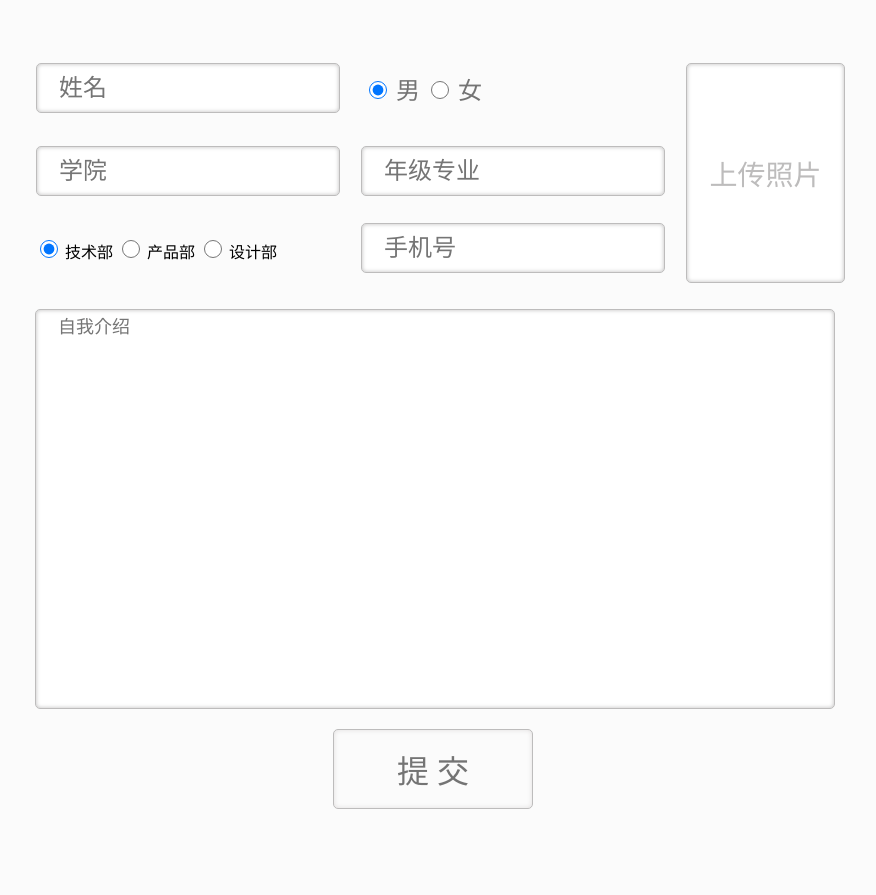
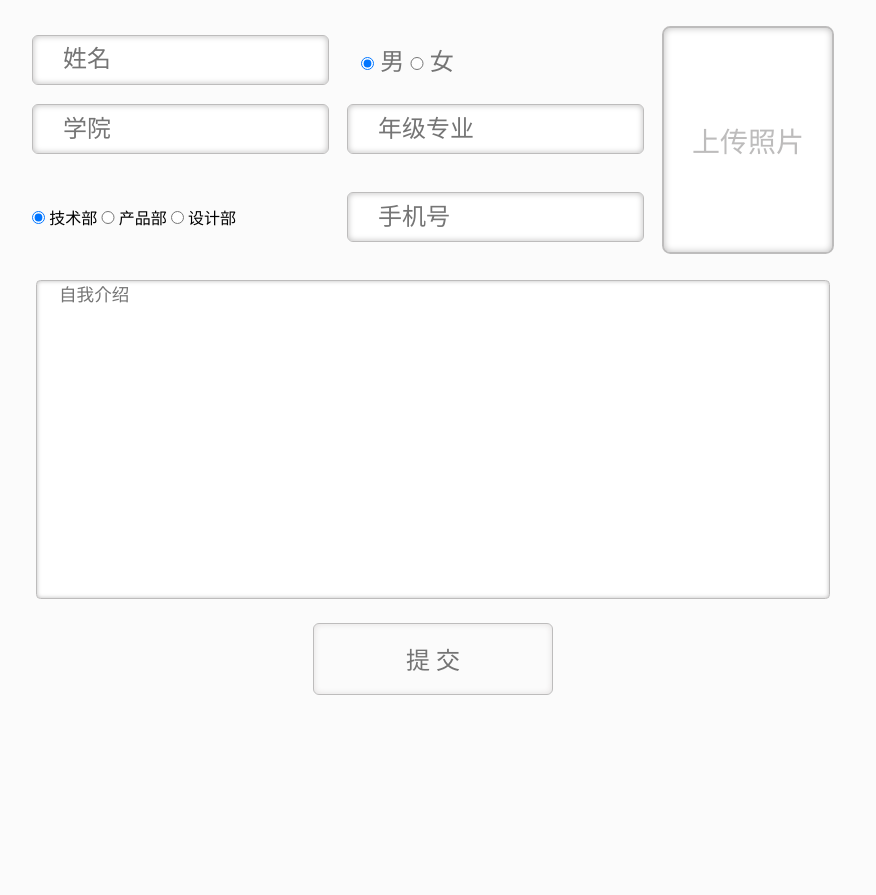
Before and after one commit to betta-cyber/reg, a CodeIgniter app: page / in a window 1280 px wide. Shown: the whole page, without its empty margins (207-1083 px from the left). After the commit the page ends 695 px from the top, so only its background shows below. Run offline with CodeIgniter, Linux system fonts and the light colour scheme.

Commit message:
css change

```diff
--- a/application/config/database.php
+++ b/application/config/database.php
@@ -1,8 +1,7 @@
 <?php  if ( ! defined('BASEPATH')) exit('No direct script access allowed');
 /*
-|--------------------------------------------------------------------
-
-TABASE CONNECTIVITY SETTINGS
+| -------------------------------------------------------------------
+| DATABASE CONNECTIVITY SETTINGS
 | -------------------------------------------------------------------
 | This file will contain the settings needed to access your database.
 |
@@ -45,10 +44,11 @@ TABASE CONNECTIVITY SETTINGS
 | The $active_record variables lets you determine whether or not to load
 | the active record class
 */
+
 $active_group = 'default';
 $active_record = TRUE;
 
-$db['default']['hostname'] = '202.114.177.31';
+$db['default']['hostname'] = 'localhost';
 $db['default']['username'] = 'root';
 $db['default']['password'] = 'root';
 $db['default']['database'] = 'reg';
@@ -63,5 +63,7 @@ $db['default']['dbcollat'] = 'utf8_general_ci';
 $db['default']['swap_pre'] = '';
 $db['default']['autoinit'] = TRUE;
 $db['default']['stricton'] = FALSE;
+
+
 /* End of file database.php */
 /* Location: ./application/config/database.php */
--- a/application/views/reg.php
+++ b/application/views/reg.php
@@ -1,11 +1,87 @@
 <!DOCTYPE html PUBLIC "-//W3C//DTD XHTML 1.0 Transitional//EN" "http://www.w3.org/TR/xhtml1/DTD/xhtml1-transitional.dtd">
 <html xmlns="http://www.w3.org/1999/xhtml">
 <head>
+<meta name="viewport" content="width=device-width, initial-scale=1">
 <meta http-equiv="Content-Type" content="text/html; charset=utf-8" />
 <meta name="viewport" content="width=device-width, initial-scale=1">
 <base href="<?php  echo base_url();?>"/>
 <script type="text/javascript" src="static/js/jquery.min.js"></script>
 <link href="static/css/reg.css" type="text/css" rel="stylesheet" />
+
+<title>Hgdonline报名</title>
+</head>
+
+<body>
+<div class="main container" >
+  <div class="content" id="content">
+    <form action="reg/post" method="post" enctype="multipart/form-data">
+	  <table  class="table">
+	    <tr >
+		  <td>
+			<input id="name_1" class="input_1" type="text" name="username" placeholder="姓名"  />
+		  </td><!--name voer-->
+		  <td class="input_2">
+			  <label><input class="radio_1" type="radio" name="sex" value="男" checked="checked" />    男</label>
+		      <label><input class="radio_1" type="radio" name="sex" value="女"  />    女</label>
+		  </td> <!--sex voer-->
+		   <td  rowspan="3" class="pic">
+		  			<div  class="upload">
+		  				<input type="text" class="upload_1" name="txt" value="上传照片"/>
+		  				<input type="file" id="img_upload" name="userfile"/>
+		  				<div id="box" style="position: absolute; margin: -227px 0 0 0;"></div>
+		  			</div>
+		  </td> <!--picture voer-->
+		</tr>
+
+		<!-- <tr >
+		 <td id="namere"  class="rege1"> 请输入二到四个字的姓名</td>
+		</tr> -->
+
+
+	    <tr>
+		  <td class="range1">
+			<input id="department_1" class="input_1" type="text" name="department"  placeholder="学院" />
+		  </td><!--collage voer-->
+		  <td class="range2">
+			<input class="input_1" type="text" name="grade" placeholder="年级专业" />
+		  </td><!--major voer-->
+		</tr>
+
+		<!-- <tr>
+		 <td id="departmentre"  class="rege2">
+		 请输入二到七个字的年级专业
+		 </td>
+		</tr> -->
+
+
+		<tr >
+		  <td class="range3">
+		      <label><input class="radio_1" type="radio" name="Intention" value= "技术部" checked="checked" />    技术部</label>
+		      <label><input class="radio_1" type="radio" name="Intention" value="产品部"  />    产品部</label>
+		      <label><input class="radio_1" type="radio" name="Intention" value="产品部"  />    设计部</label>
+		  </td><!--intention voer-->
+		  <td class="range4">
+			<input id="phone_1" class="input_1" type="text" name="phone" placeholder="手机号" />
+		  </td><!--contact voer-->
+		</tr>
+
+		<!-- <tr>
+		 <td id="phonere" class="rege3"> 请输入十一位手机号</td>
+		</tr> -->
+
+	  </table><!--table voer-->
+	  <div >
+	    <textarea class="input_3" id="summary" placeholder="自我介绍" name="summary" ></textarea>
+	  </div><!--textarea voer-->
+	  <div >
+		<button class="submit_1" type="submit"  name="submit"/>提 交</button>
+	  </div><!--submit over-->
+    </form>
+  </div>
+</div>
+
+</body>
+</html>
 <script type="text/javascript">
 window.onload=function(){
 $name=document.getElementById("name_1");
@@ -50,82 +126,8 @@ $(function(){
       var r = new FileReader();
       r.readAsDataURL(file); //Base64
         $(r).load(function(){
-          $('#box').html('<img style="width:154px; height:217px;" src="'+ this.result +'" alt="" />');
+          $('#box').html('<img style="width:170px; height:224px;" src="'+ this.result +'" alt="" />');
         });
     });
 });
 </script>
-
-<title>Hgdonline报名</title>
-</head>
-
-<body>
-<div class="main container" >
-  <div class="content" id="content">
-    <form action="reg/post" method="post" enctype="multipart/form-data">
-	  <table  class="table">
-	    <tr >
-		  <td>
-			<input id="name_1" class="input_1" type="text" name="username" placeholder="姓名"  />
-		  </td><!--name voer-->
-		  <td class="input_2">
-			  <label><input class="radio_1" type="radio" name="sex" value="男" checked="checked" />    男</label>
-		      <label><input class="radio_1" type="radio" name="sex" value="女"  />    女</label>
-		  </td> <!--sex voer-->
-		  <td  rowspan="3">
-			<div  class="upload">
-				<input type="text" class="upload_1" name="txt" value="上传照片"/>
-				<input type="file" id="img_upload" name="userfile"/>
-				<div id="box" style="position: absolute; margin: -219px 0 0 0;"></div>
-			</div>
-		  </td><!--picture voer-->
-		</tr>
-
-		<tr >
-		 <td id="namere"  class="rege1"> 请输入二到四个字的姓名</td>
-		</tr>
-
-
-	    <tr>
-		  <td class="range1">
-			<input id="department_1" class="input_1" type="text" name="department"  placeholder="学院" />
-		  </td><!--collage voer-->
-		  <td class="range2">
-			<input class="input_1" type="text" name="grade" placeholder="年级专业" />
-		  </td><!--major voer-->
-		</tr>
-
-		<tr>
-		 <td id="departmentre"  class="rege2"> 请输入二到七个字的年级专业
-		 </td>
-		</tr>
-
-
-		<tr >
-		  <td class="range3">
-		      <label><input class="radio_1" type="radio" name="Intention" value= "技术部" checked="checked" />    技术部</label>
-		      <label><input class="radio_1" type="radio" name="Intention" value="产品部"  />    产品部</label>
-		      <label><input class="radio_1" type="radio" name="Intention" value="产品部"  />    设计部</label>
-		  </td><!--intention voer-->
-		  <td class="range4">
-			<input id="phone_1" class="input_1" type="text" name="phone" placeholder="手机号" />
-		  </td><!--contact voer-->
-		</tr>
-
-		<tr>
-		 <td id="phonere" class="rege3"> 请输入十一位手机号</td>
-		</tr>
-
-	  </table><!--table voer-->
-	  <div >
-	    <textarea class="input_3" id="summary" placeholder="自我介绍" name="summary" ></textarea>
-	  </div><!--textarea voer-->
-	  <div >
-		<button class="submit_1" type="submit"  name="submit"/>提     交</button>
-	  </div><!--submit voer-->
-    </form>
-  </div>
-</div>
-
-</body>
-</html>
--- a/static/css/reg.css
+++ b/static/css/reg.css
@@ -1,13 +1,29 @@
 /* CSS Document */
-input,textarea,radio,button{outline:none}
+*{
+	margin: 0;
+	padding: 0;
+	font-family: microsoft YaHei;
+}
+html {
+	font-size: 16px;
+	font-family:  '雅黑';
+}
 
-textarea{resize:none}
-
-body{background-color:#fbfbfb}
+body {
+	width: 100%;
+	font-size: 1em;
+	background-color:#fbfbfb
+}
+input,textarea,radio,button{
+	outline:none
+}
+textarea{
+	resize:none
+}
 
 textarea::-webkit-input-placeholder:after{
   display:block;
-  content:"\A     例如 :1 是否有运营经验\A              2 常用的App和网页有哪些，有没有自己想改进的地方\A              3 以后想从事的事业";
+  content:"\A     例如 :1 是否有运营经验\A           2 常用的App和网页有哪些，有没有自己想改进的地方\A           3 以后想从事的事业";
   color:#bdbcbc;
 };
 
@@ -22,184 +38,214 @@ textarea::-webkit-input-placeholder:after{
 }
 
 .main{
-	width:960px;
+	width:60em;
 	position:relative;
-	margin:0px auto;
+	margin:0 auto;
 }
 .content{
 	position:relative;
-	margin-left:80px;
 }
 
 .upload{
 	position:relative;
-	border-radius: 5px;
+	border-radius: 0.3em;
 }
 
 .upload_1{
-	width:153px;
-	height:216px;
+	width: 6em;
+	height: 8em;
 	font-family:microsoft YaHei;
-	font-size:28px;
+	font-size:1.75em;
 	color:#bdbcbc;
-	border-radius: 5px;
-	border:1px solid #bdbcbc;
-
+	border-radius: 0.3em;
+	border:0.1em solid #bdbcbc;
 	text-align:center;
-	-moz-box-shadow: inset 0 0 4px #bdbcbc;
-	-webkit-box-shadow: inset 0 0 4px #bdbcbc;
-	-ms-box-shadow: inset 0 0 4px #bdbcbc;
-	box-shadow: inset 0 0 4px #bdbcbc;
+	-moz-box-shadow: inset 0 0 0.25em #bdbcbc;
+	-webkit-box-shadow: inset 0 0 0.25em #bdbcbc;
+	-ms-box-shadow: inset 0 0 0.25em #bdbcbc;
+	box-shadow: inset 0 0 0.25em #bdbcbc;
 
 }
 
 #img_upload{
-    position: absolute;
-    opacity: 0;
+   	position: absolute;
+   	opacity: 0;
 	top:0;
 	left:0;
-	width:153px;
-	height:216px;
+	width: 6em;
+	height: 8em;
 	font-family:microsoft YaHei;
-	font-size:28px;
+	font-size:1.75em;
 	color:#bdbcbc;
-	border-radius: 5px;
-	border:1px solid #bdbcbc;
+	border-radius: 0.312em;
+	border:0.0625em solid #bdbcbc;
 
 	text-align:center;
-	-moz-box-shadow: inset 0 0 4px #bdbcbc;
-	-webkit-box-shadow: inset 0 0 4px #bdbcbc;
-	-ms-box-shadow: inset 0 0 4px #bdbcbc;
-	box-shadow: inset 0 0 4px #bdbcbc;
+	-moz-box-shadow: inset 0 0 0.25em #bdbcbc;
+	-webkit-box-shadow: inset 0 0 0.25em #bdbcbc;
+	-ms-box-shadow: inset 0 0 0.25em #bdbcbc;
+	box-shadow: inset 0 0 0.25em #bdbcbc;
 }
 
 .table{
-	width:800px;
-	height:224px;
+	width:50em;
+	height:14em;
 	position:relative;
-	margin-top:60px;
+	margin: 1.5em auto;
 
 }
 
 .rege1,.rege2,.rege3{
-	font:12px 'Microsoft YaHei';
+	font: 0.75em;
 	color: red;
-	height:12px;
-	padding:0 0 0 10px;
+	height:0.75em;
+	padding:0 0 0 0.625em;
 	display: none;
 	position: absolute;
 }
 
 .rege2{
-	top: 140px;
+	top: 8.75em;
 }
 
 .rege3{
-	top: 220px;
+	top: 13.75em;
 }
 
 .submit_1,.input_3,.range3{
-position:relative;
-top:-78px;
+	position:relative;
 }
 
 
 
 .input_1{
-	width:298px;
-	height:46px;
-	line-height:46px;
-	border-radius: 5px;
-	font-family:Microsoft YaHei;
-	font-size:24px;
+	height:2em;
+	border-radius: 0.25em;
+	font-size:1.5em;
 	color:#747474;
-	border:1px solid #bdbcbc;
-	text-indent:20px;
-	-moz-box-shadow: inset 0 0 4px #bdbcbc;
-	-webkit-box-shadow: inset 0 0 4px #bdbcbc;
-	-ms-box-shadow: inset 0 0 4px #bdbcbc;
-	box-shadow: inset 0 0 4px #bdbcbc;
+	border:0.06em  solid #bdbcbc;
+	text-indent:1.25em;
+	-moz-box-shadow: inset 0 0 0.25em #bdbcbc;
+	-webkit-box-shadow: inset 0 0 0.25em #bdbcbc;
+	-ms-box-shadow: inset 0 0 0.25em #bdbcbc;
+	box-shadow: inset 0 0 0.25em #bdbcbc;
 }
 
 .input_1:hover,.input_3:hover,.upload:hover
 {
-	-webkit-box-shadow:  0 0 5px #5dc3e2;
-	-moz-box-shadow:  0 0 5px #5dc3e2;
-	-ms-box-shadow:  0 0 5px #5dc3e2;
-	box-shadow:  0 0 5px #5dc3e2;
+	-webkit-box-shadow:  0 0 0.25em #5dc3e2;
+	-moz-box-shadow:  0 0 0.25em #5dc3e2;
+	-ms-box-shadow:  0 0 0.25em #5dc3e2;
+	box-shadow:  0 0 0.25em #5dc3e2;
 }
 
 .input_2{
-	width:300px;
-	height:50px;
-	line-height:50px;
-	font:24px 'Microsoft YaHei';
-	text-indent:20px;
+	width:18.75em;
+	font-size:1.5em;
+	text-indent:1.25em;
 	color:#747474;
 	}
 
 .radio_1{
-	width:18px;
-	height:18px;
+	width:1em;
+	height:1em;
 }
-
-.range1,.range2{
-	position:relative;
-	top:-30px;
-	}
 
 
 .range2{
-	padding:0 18px;
+	padding:0 1em;
 	}
 
 .range3{
-	padding:15px 0 0 0;
+	padding:1em 0 0 0;
 
 	}
 
 .range4{
-	padding:15px 18px 0 18px;
+	padding:1em 1em 0 1em;
 	position:relative;
-	top:-80px;
 	}
 
 .input_3{
-	width:794px;
-	min-height:394px;
-	border-radius: 5px;
-	font-family:Microsoft YaHei;
-	font-size:18px;
+	width:45em;
+	height: 18em;
+	border-radius: 0.25em;
+	font-size:1.1em;
 	color:#747474;
-	border:1px solid #bdbcbc;
+	border:0.06em  solid #bdbcbc;
 	position:relative;
-	text-indent:20px;
-	margin-top:30px;
-	margin-left:2px;
-	-moz-box-shadow: inset 0 0 4px #bdbcbc;
-	-webkit-box-shadow: inset 0 0 4px #bdbcbc;
-	-ms-box-shadow: inset 0 0 4px #bdbcbc;
-	box-shadow: inset 0 0 4px #bdbcbc;
+	text-indent:1.25em;
+	margin: 0 auto;
+    	display: block;
+	-moz-box-shadow: inset 0 0 0.25em #bdbcbc;
+	-webkit-box-shadow: inset 0 0 0.25em #bdbcbc;
+	-ms-box-shadow: inset 0 0 0.25em #bdbcbc;
+	box-shadow: inset 0 0 0.25em #bdbcbc;
 }
 
 .submit_1{
-	width:200px;
-	height:80px;
-	font-family:Microsoft YaHei;
-	font-size:32px;
+	display: block;
+    	width: 10em;
+    	height: 3em;
+	font-size:1.5em;
 	color:#747474;
 	background-color:#fbfbfb;
-	border:1px solid #bdbcbc;
-	border-radius: 5px;
-	margin-top:20px;
-	margin-left:300px;
-	-moz-box-shadow: inset 0 0 5px #e0dddd;
-	-webkit-box-shadow: inset 0 0 5px #e0dddd;
-	-ms-box-shadow: inset 0 0 5px #e0dddd;
-	box-shadow: inset 0 0 5px #e0dddd;
+	border:0.06em solid #bdbcbc;
+	border-radius: 0.25em;
+	margin: 1em auto;
+	-moz-box-shadow: inset 0 0 0.25em #e0dddd;
+	-webkit-box-shadow: inset 0 0 0.25em #e0dddd;
+	-ms-box-shadow: inset 0 0 0.25em #e0dddd;
+	box-shadow: inset 0 0 0.25em #e0dddd;
 	}
 
 .submit_1:hover{
 	background-color:#eeeded;
 
 	}
+@media only screen and (max-width: 768px) {
+    html {
+        font-size: 6px;
+    }
+    .container{
+	width: 96%;
+    }
+    .table{
+    	width: 90%;
+    }
+    td{
+    	width: 60%;
+    	float: left;
+    	margin-bottom: 1em;
+    }
+    .pic{
+    	position: absolute;
+    	width: 30%;
+    	left: 70%;
+    }
+    .input_3{
+    	width: 90%;
+    }
+    .range3{
+    	font-size: 4px;
+    	padding:0;
+    	width: 72%;
+    }
+    .range2 {
+	padding: 0;
+    }
+    .range4 {
+	padding: 0;
+
+	}
+    input{
+    	width: 13.5em
+    }
+    .input_2 label{
+    	margin-right: 1.5em;
+    }
+    .input_2{
+    	text-indent: 0;
+    }
+
+}
```
Also changed, not shown: .htaccess, static/uploads/1441889691.jpg (added), static/uploads/14418896911.jpg (added), static/uploads/1441889697.jpg (added), static/uploads/1441889707.jpg (added).
